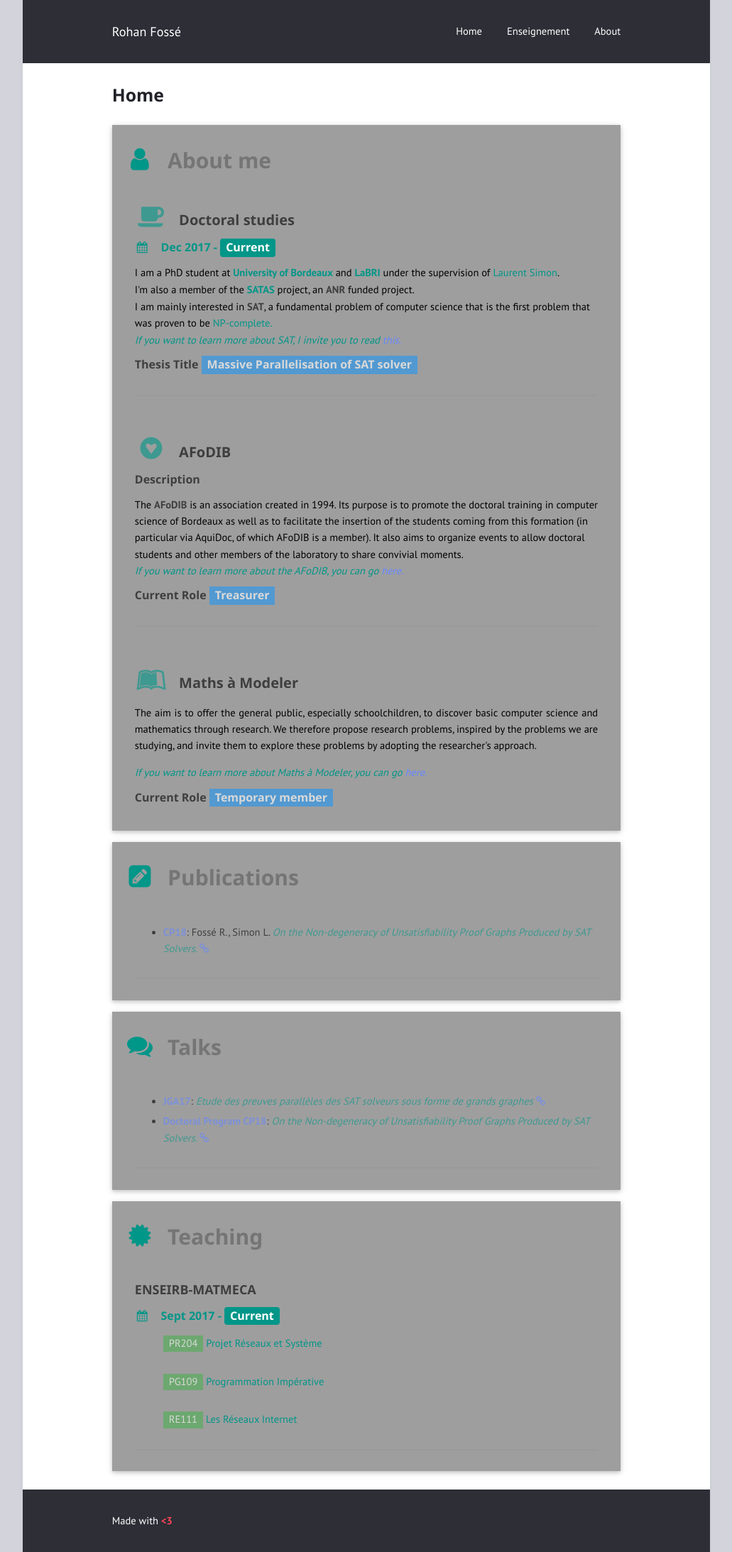
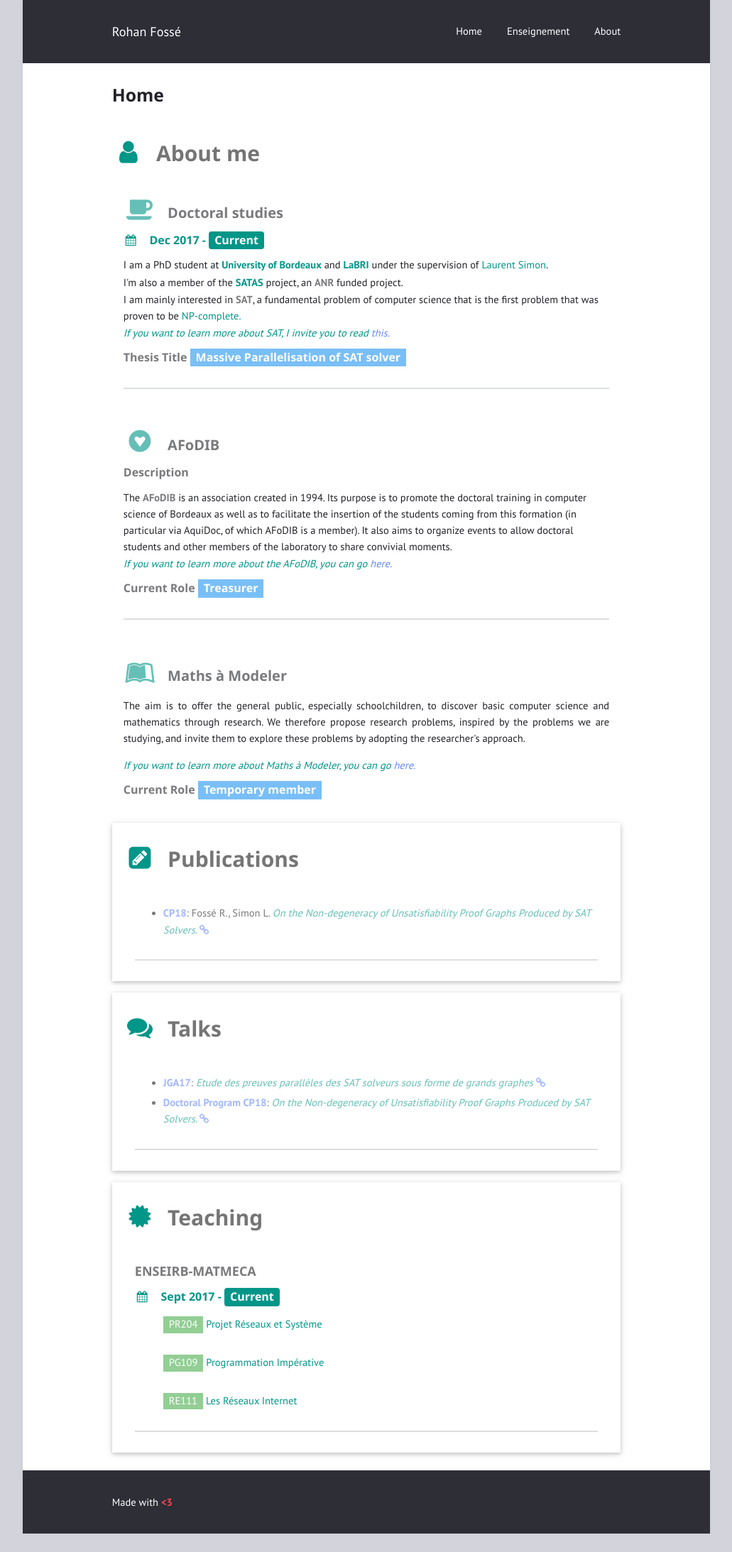
Before and after one commit to rohanfosse/rohanfosse.github.io, a Jekyll site: the page built from index.html, in a window 1280 px wide. Shown: the whole page at 71% size, without its empty margins (124-1155 px from the left). Built offline with Jekyll 4.4.1, drawn with Linux system fonts in a browser that asks for light colours; after the commit the page ends 2160 px from its top, so only the background shows below that.

Commit message:
up index

```diff
--- a/index.html
+++ b/index.html
@@ -3,7 +3,6 @@ layout: page
 title: "Home"
 ---
 
-      <div class="w3-container w3-card w3-gray w3-margin-bottom">
         <h2 class="w3-text-grey w3-padding-16"><i class="fa fa-user fa-fw w3-margin-right w3-xxlarge w3-text-teal"></i>About me</h2>
         <div class="w3-container w3-margin-bottom">
         <h4 class="w3-opacity"><i class="fa fa-coffee fa-fw w3-margin-right w3-xxlarge w3-text-teal"></i><b>Doctoral studies</b></h4>
@@ -42,7 +41,7 @@ title: "Home"
         </div>
       </div>
 
-		<div class="w3-container w3-card w3-gray w3-margin-bottom">
+		<div class="w3-container w3-card  w3-margin-bottom">
         <h2 class="w3-text-grey w3-padding-16"><i class="fa fa-pencil-square fa-fw w3-margin-right w3-xxlarge w3-text-teal"></i>Publications</h2>
 
         <div class="w3-container">
@@ -56,7 +55,7 @@ title: "Home"
 
       </div>
 
-      <div class="w3-container w3-card w3-gray w3-margin-bottom">
+      <div class="w3-container w3-card  w3-margin-bottom">
         <h2 class="w3-text-grey w3-padding-16"><i class="fa fa-comments fa-fw w3-margin-right w3-xxlarge w3-text-teal"></i>Talks</h2>
 
         <div class="w3-container">
@@ -73,7 +72,7 @@ title: "Home"
 
       </div>
 
-      <div class="w3-container w3-card w3-gray">
+      <div class="w3-container w3-card ">
         <h2 class="w3-text-grey w3-padding-16"><i class="fa fa-certificate fa-fw w3-margin-right w3-xxlarge w3-text-teal"></i>Teaching</h2>
 
         <div class="w3-container">
@@ -87,5 +86,3 @@ title: "Home"
           </ul>
           <hr>
         </div>
-
-      </div>
```
